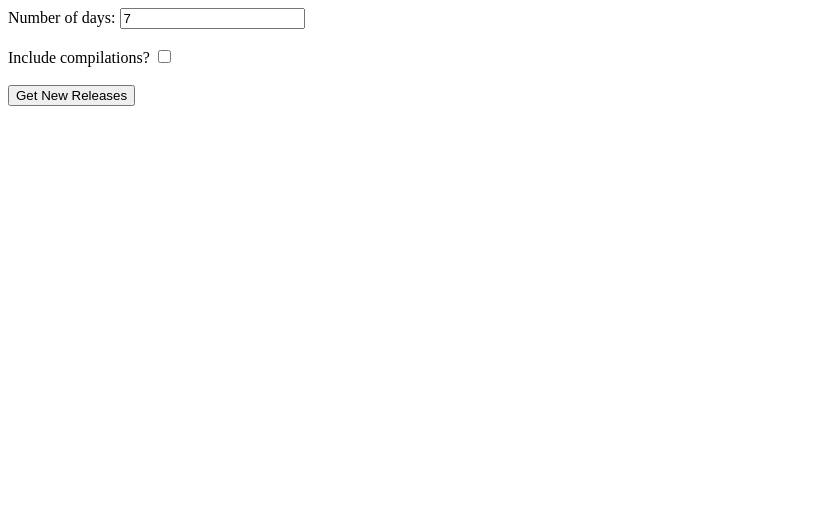
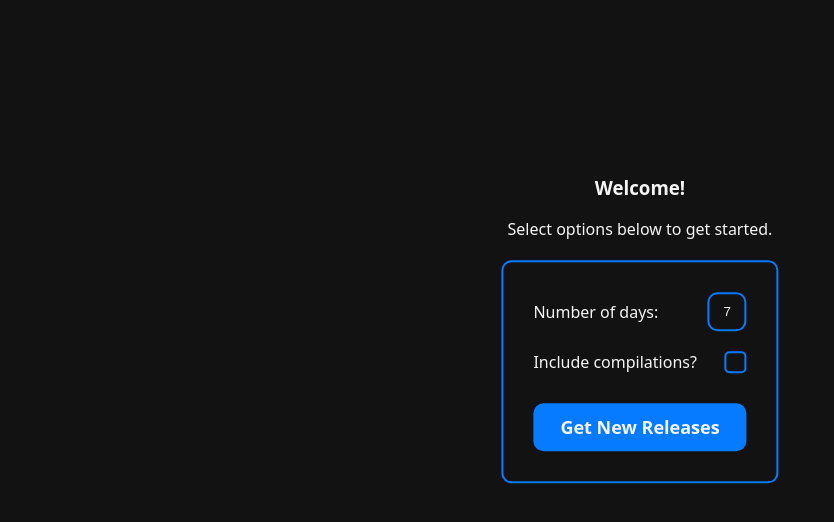
Before and after one commit to geoffrey74/spotify-new-releases, a website: page public/settings.html in a window 1280 px wide. Shown: the whole page, without its empty margins (0-834 px from the left). Drawn offline with nearby package versions, Linux system fonts and the light colour scheme; no server answers.

Commit message:
styling update

```diff
--- a/public/settings.html
+++ b/public/settings.html
@@ -1,39 +1,60 @@
-<!DOCTYPE html>
+<!doctype html>
 <html lang="en">
+
 <head>
     <meta charset="UTF-8">
     <meta name="viewport" content="width=device-width, initial-scale=1.0">
+    <link rel="stylesheet" href="styles.css">
     <title>New Releases Settings</title>
 </head>
+
 <body>
-    <form id="settings-form">
-        <label for="days">Number of days:</label>
-        <input type="number" id="days" name="days" value="7" required><br><br>
+    <div class="centered">
+        <div id="form-header">
+            <h3 id="welcome">Welcome!</h3>
+            <span>Select options below to get started.</span>
+        </div>
+        <form id="settings-form">
 
-        <label for="include-comps">Include compilations?</label>
-        <input type="checkbox" id="include-comps" name="include-comps"><br><br>
+            <div id="form-section__days">
+                <label for="days">Number of days:</label>
+                <input type="number" id="days" name="days" min="0" value="7" required>
+            </div>
 
-        <button type="submit">Get New Releases</button>
-    </form>
+            <label for="include-comps" id="form-section__comps">
+                Include compilations?
+                <input type="checkbox" id="include-comps" name="include-comps">
+                <div class="checkbox"></div>
+            </label>
+
+
+            <button type="submit">Get New Releases</button>
+        </form>
+    </div>
 
     <script>
-        document.getElementById("settings-form").addEventListener("submit", function(event) {
+        (fetch('/userdata').then(data => data.json()).then(data => {
+            if (data) $('#welcome').text(`Welcome, ${data.display_name}!`);
+        }));
+
+        document.getElementById("settings-form").addEventListener("submit", function (event) {
             event.preventDefault();
             var formData = {};
-            $(this).serializeArray().map(function(x){formData[x.name] = x.value;});
+            $(this).serializeArray().map(function (x) { formData[x.name] = x.value; });
             $.ajax({
                 url: '/newreleases',
                 type: "POST",
                 dataType: 'json',
                 data: JSON.stringify(formData),
                 contentType: 'application/json;charset=UTF-8'
-            }).done(function(data) {
+            }).done(function (data) {
                 window.location = '/newreleases';
-            }).fail(function(jqXHR, textStatus, errorThrown) {
+            }).fail(function (jqXHR, textStatus, errorThrown) {
                 console.log(jqXHR.responseText);
             });
         });
     </script>
     <script src="https://ajax.googleapis.com/ajax/libs/jquery/3.7.1/jquery.min.js"></script>
 </body>
+
 </html>
--- a/public/styles.css
+++ b/public/styles.css
@@ -1,21 +1,129 @@
+:root {
+  --primary-color: #077bff;
+  --secondary-color: #121212;
+  --tertiary-color: whitesmoke;
+  --border-radius: 5px;
+  --font: system-ui, sans-serif;
+  --border-thick: 2px;
+  --border-thin: 2px;
+}
+
 body {
-  background: #121212;
-  color: whitesmoke;
+  background: var(--secondary-color);
+  color: var(--tertiary-color);
+}
+
+#form-header {
+  font-family: var(--font);
+  text-align: center;
+}
+
+#settings-form {
+  display: flex;
+  flex-direction: column;
+  font-family: var(--font);
+  gap: 20px;
+  border: var(--border-thick) solid var(--primary-color);
+  border-radius: 10px;
+  margin-top: 20px;
+  padding: 30px;
+}
+
+#form-section__days {
+  display: flex;
+  flex-direction: row;
+  align-items: center;
+  justify-content: space-between;
+  gap: 10px;
+}
+
+/* Hide number input arrows */
+input::-webkit-outer-spin-button,
+input::-webkit-inner-spin-button {
+  -webkit-appearance: none;
+  margin: 0;
+}
+
+#days {
+  color: var(--tertiary-color);
+  background: transparent;
+  border: var(--border-thin) solid var(--primary-color);
+  max-width: 15px;
+  border-radius: 10px;
+  padding: 10px 10px;
+  text-align: center;
+}
+
+#form-section__comps {
+  display: flex;
+  flex-direction: row;
+  justify-content: space-between;
+  gap: 10px;
+  cursor: pointer;
+}
+
+input[type="checkbox"] {
+  display: none;
+}
+
+.checkbox {
+  height: 20x;
+  width: 18px;
+  border: var(--border-thin) solid var(--primary-color);
+  border-radius: 5px;
+  background: transparent;
+}
+
+input:checked~.checkbox:after {
+  display: block;
+  position: relative;
+  content: "";
+  left: 5px;
+  width: 5px;
+  height: 10px;
+  border: solid var(--tertiary-color);
+  border-width: 0 3px 3px 0;
+  transform: rotate(45deg);
+}
+
+input:checked~.checkbox {
+  background: var(--primary-color);
+}
+
+button {
+  color: var(--tertiary-color);
+  background-color: var(--primary-color);
+  border: var(--border-thick) solid var(--primary-color);
+  border-radius: 10px;
+  padding: 10px 25px;
+  cursor: pointer;
+  margin-top: 10px;
+  font-family: var(--font);
+  font-size: large;
+  font-weight: bold;
 }
 
 #page-header {
+  color: var(--primary-color);
   text-align: center;
+  font-family: var(--font);
+}
+
+img:not([src]) {
+  visibility: hidden;
 }
 
 #artist-image {
   width: 320px;
   height: 320px;
   object-fit: cover;
+  overflow: hidden;
+  border-radius: 20px;
 }
 
 .centered {
   position: absolute;
-  top: 50%;
+  top: 40%;
   left: 50%;
   transform: translate(-50%, -50%);
 }
@@ -25,6 +133,7 @@ body {
   margin: auto;
   text-align: center;
   padding: 10px;
+  font-family: var(--font);
 }
 
 .track {
@@ -33,12 +142,24 @@ body {
 }
 
 [on-tryouts] {
-  color: limegreen;
+  color: var(--primary-color);
 }
 
 .main-container {
   width: 50%;
   margin: auto;
+}
+
+#new-releases {
+  font-family: var(--font);
+}
+
+hr {
+  border-color: var(--primary-color);
+}
+
+#album-title {
+  color: var(--primary-color);
 }
 
 .album-art {
@@ -57,30 +178,3 @@ body {
   margin: auto;
   margin-left: 0px;
 }
-
-fieldset {
-  border-radius: 10px;
-  padding: 20px;
-  margin: 20px 0;
-  border-color: transparent;
-}
-
-input, button {
-  color: white;
-  border: 2px solid #077bff;
-  border-radius: 10px;
-  padding: 10px 25px;
-  background: transparent;
-  max-width: 190px;
-  height: 20px;
-  -moz-box-sizing: content-box;
-  -webkit-box-sizing: content-box;
-  box-sizing: content-box;
-}
-
-button {
-  background-color: #077bff;
-  :hover {
-    cursor: pointer;
-  }
-}
--- /dev/null
+++ b/users.js
@@ -0,0 +1,6 @@
+import got from 'got';
+
+export async function getUser(url, token) {
+    let response = await got(url, { headers: { 'Authorization': `Bearer ${token}` } });
+    return JSON.parse(response.body);
+}
```
Also changed, not shown: app.js (+12 -0 lines), public/newreleases.html (+15 -7 lines).
